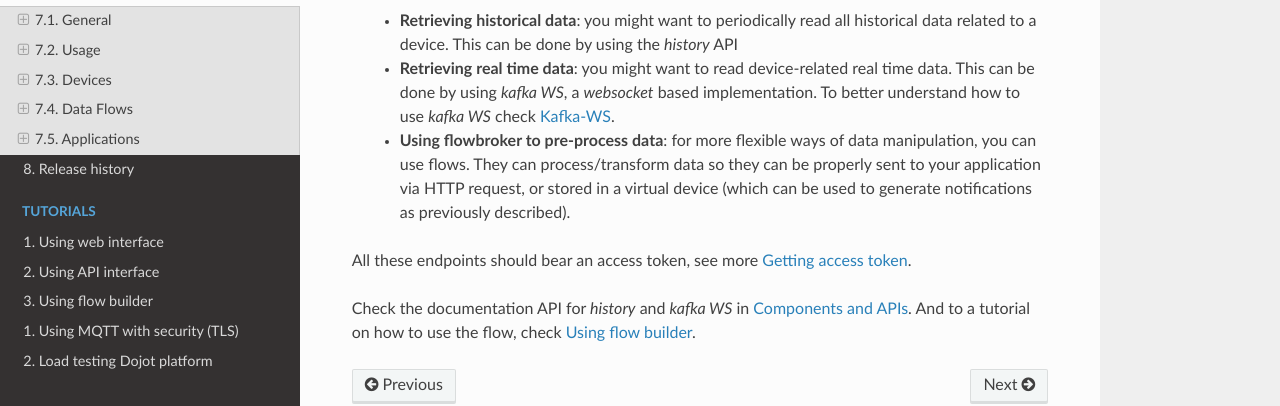
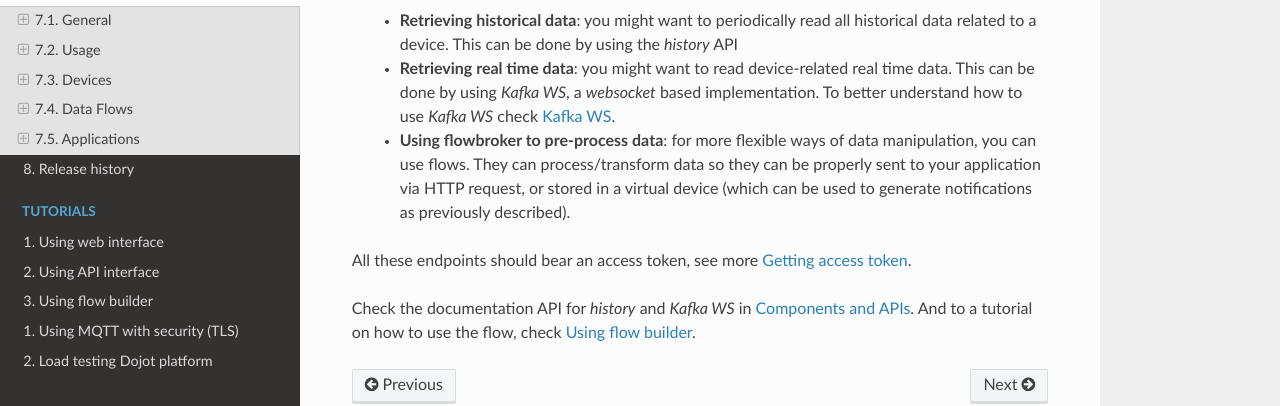
Before and after one commit to dojot/docs, a Sphinx documentation site: the page built from source/faq/faq.rst, in a window 1280 px wide and 900 px high, scrolled down 10324 px. Shown: the part 366-772 px from the top of the window. Built offline with Sphinx 7.4.7 and the Read the Docs theme 2.0.0, drawn with Linux system fonts in a browser that asks for light colours.

Commit message:
fixed comment after merge

```diff
--- a/source/faq/faq.rst
+++ b/source/faq/faq.rst
@@ -443,8 +443,8 @@ could be integrated with dojot:
   - **Retrieving historical data**: you might want to periodically read all
     historical data related to a device. This can be done by using the *history* API
   - **Retrieving real time data**: you might want to read device-related real time data.
-    This can be done by using *kafka WS*, a *websocket* based implementation.
-    To better understand how to use *kafka WS* check :ref:`Kafka-WS Internal`.
+    This can be done by using *Kafka WS*, a *websocket* based implementation.
+    To better understand how to use *Kafka WS* check :ref:`Kafka-WS Internal`.
   - **Using flowbroker to pre-process data**: for more flexible ways of data manipulation, you can use flows.
     They can process/transform data so they can
     be properly sent to your application via HTTP request, or stored
@@ -454,7 +454,7 @@ could be integrated with dojot:
 
 All these endpoints should bear an access token, see more :ref:`Getting access token`.
 
-Check the documentation API for  *history* and *kafka WS* in :doc:`./../components-and-apis`.
+Check the documentation API for  *history* and *Kafka WS* in :doc:`./../components-and-apis`.
 And to a tutorial on how to use the flow, check :doc:`../flow`.
 
 
```
Also changed, not shown: source/internal-communication.rst (+4 -3 lines), 6 other files.
